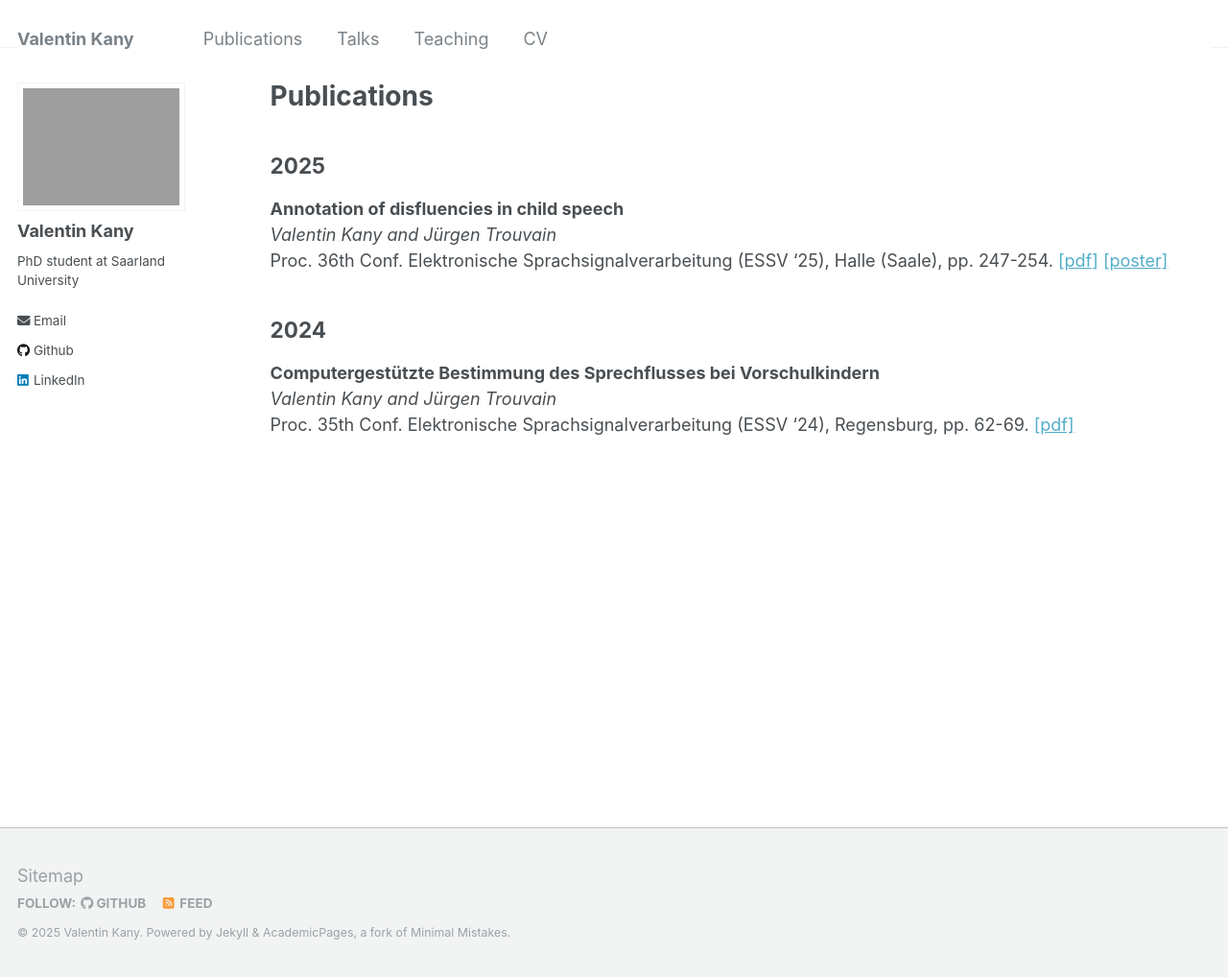
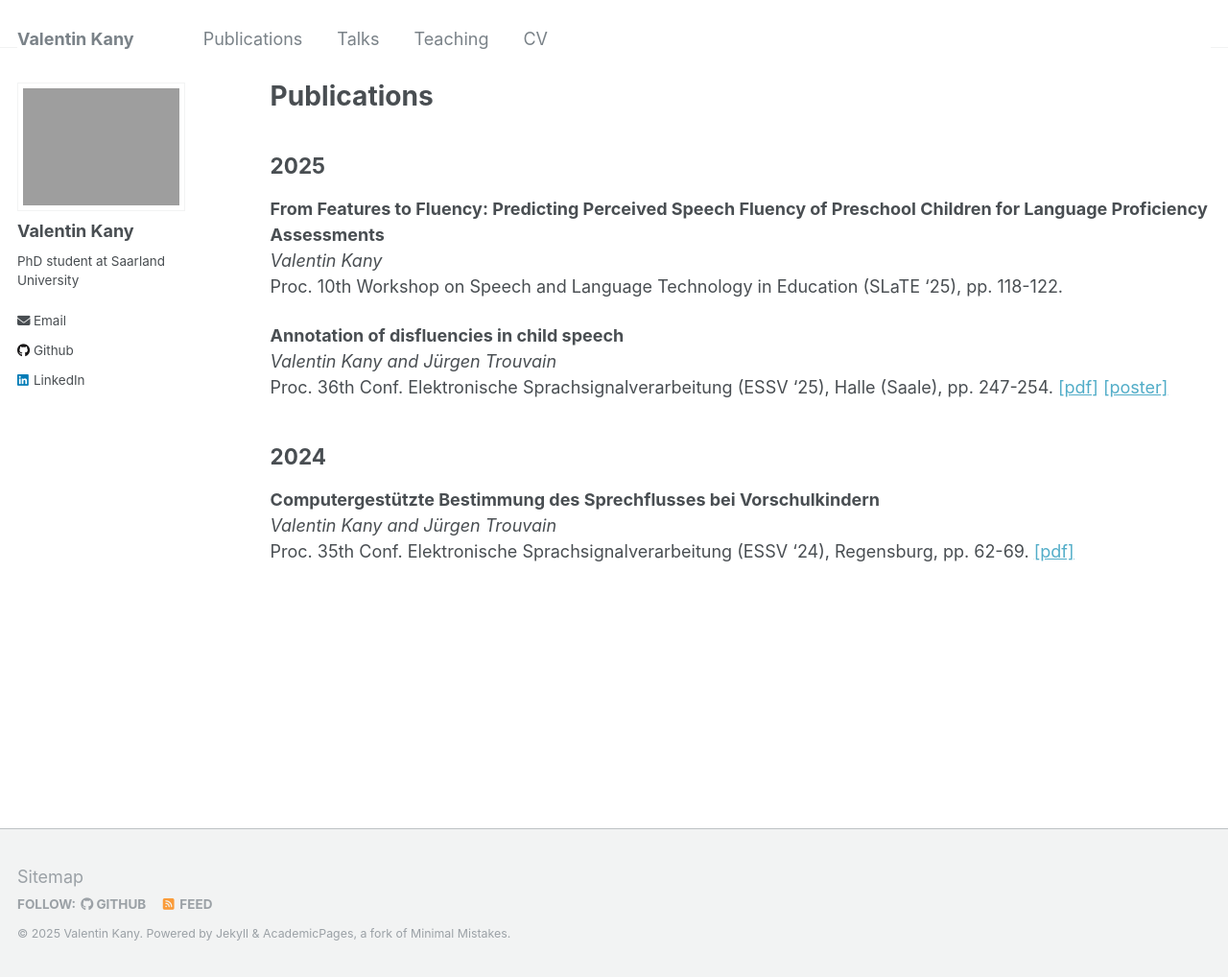
Before and after one commit to Valentin-Kany/Valentin-Kany.github.io, a Jekyll site: the page built from _pages/publications.md, in a window 1280 px wide and 1018 px high. Shown: the whole window at 96% size. Built offline with Jekyll 4.4.1, drawn with Linux system fonts in a browser that asks for light colours.

Commit message:
Update publications.md

```diff
--- a/_pages/publications.md
+++ b/_pages/publications.md
@@ -6,6 +6,10 @@ author_profile: true
 ---
 
 ## 2025
+
+**From Features to Fluency: Predicting Perceived Speech Fluency of Preschool Children for Language Proficiency Assessments** <br>
+*Valentin Kany* <br>
+Proc. 10th Workshop on Speech and Language Technology in Education (SLaTE '25), pp. 118-122.
 
 **Annotation of disfluencies in child speech**<br>
 *Valentin Kany and Jürgen Trouvain*<br>
```
